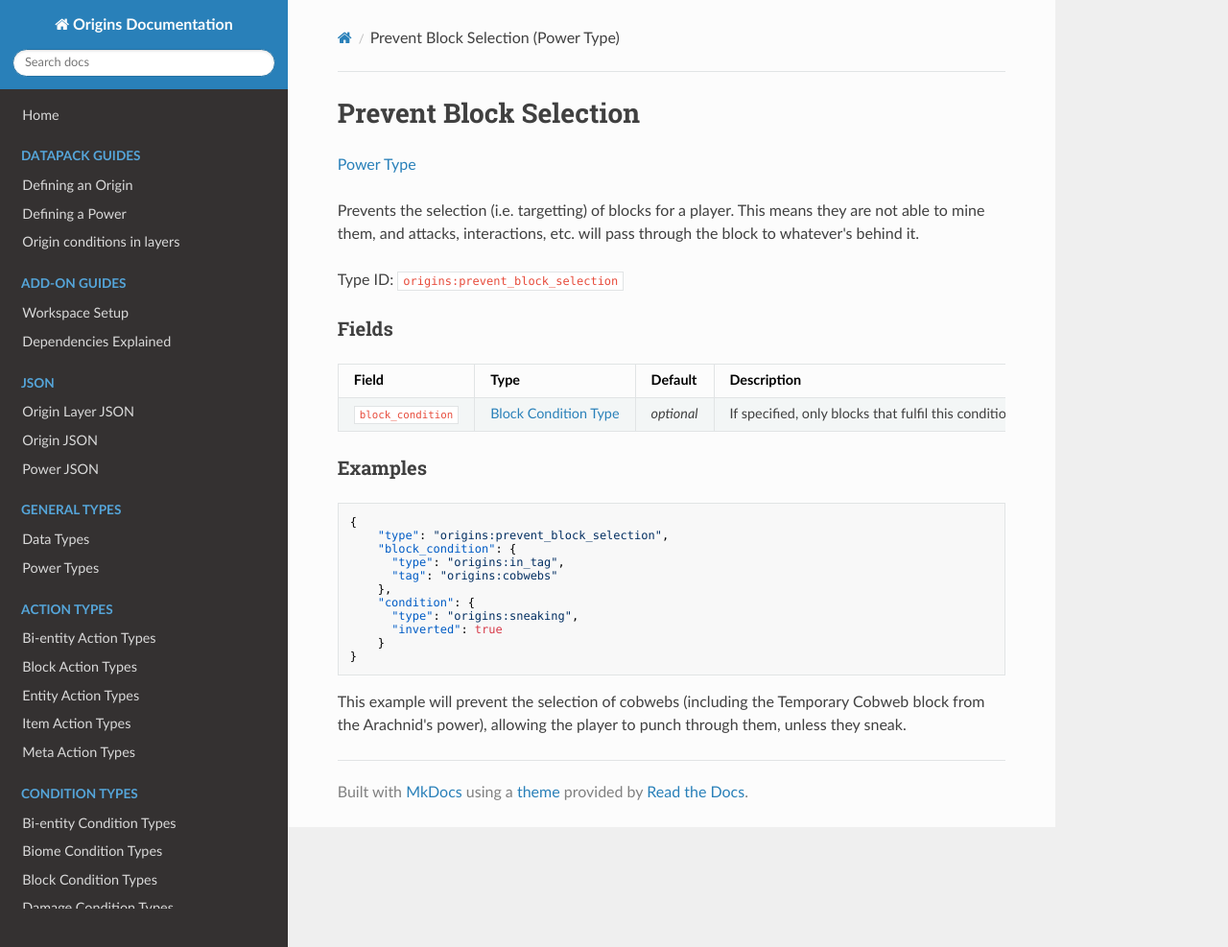
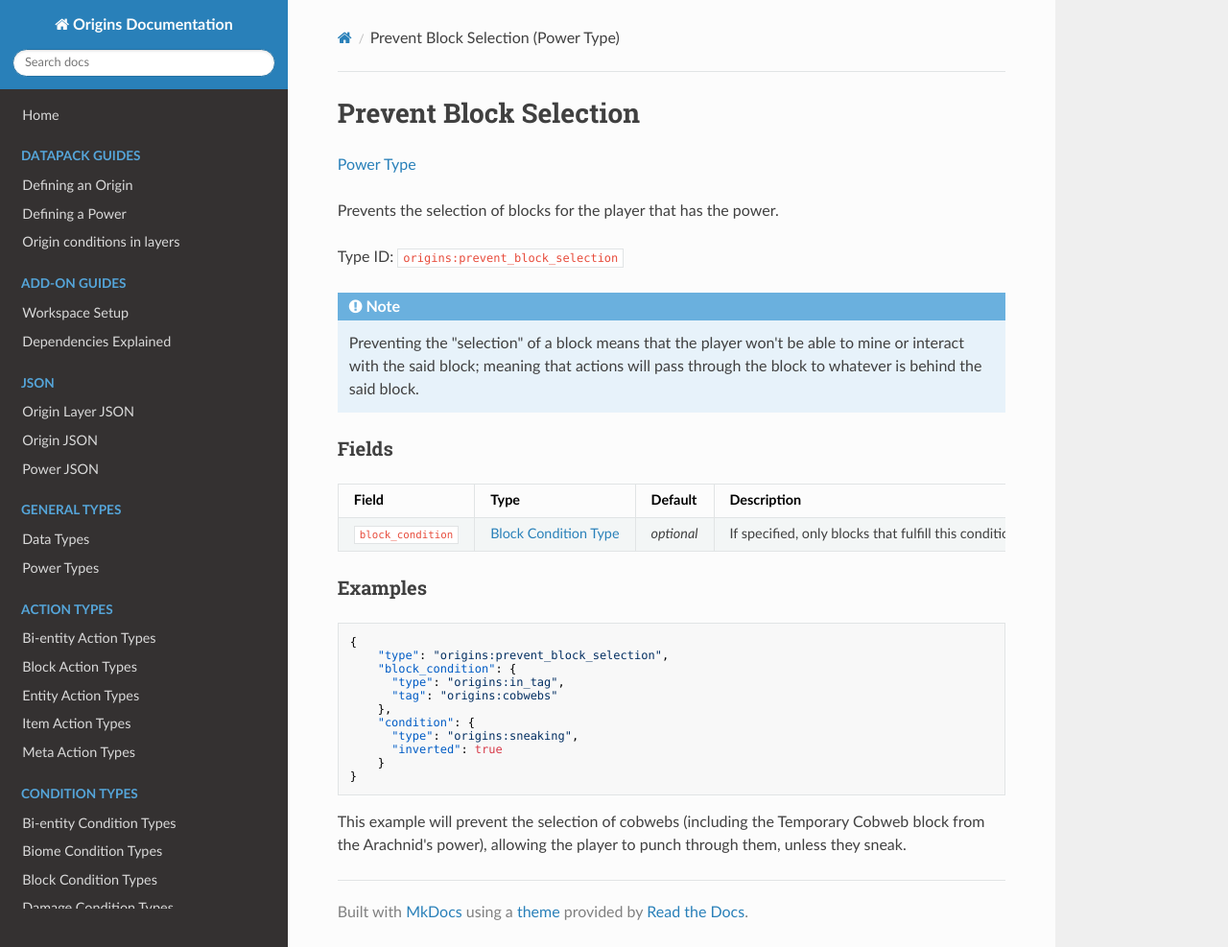
Before and after one commit to apace100/origins-docs, an MkDocs documentation site: the page built from docs/types/power_types/prevent_block_selection.md, in a window 1280 px wide and 987 px high. Shown: the whole window at 96% size. Built offline with MkDocs 1.6.1, drawn with Linux system fonts in a browser that asks for light colours; nearby versions of some CDN libraries.

Commit message:
Updated `prevent_block_selection.md` (Power Types) * Changed the description for the power type * Changed the description for the `block_condition` field in the field table

```diff
--- a/docs/types/power_types/prevent_block_selection.md
+++ b/docs/types/power_types/prevent_block_selection.md
@@ -7,16 +7,20 @@ date: 2021-04-07
 
 [Power Type](../power_types.md)
 
-Prevents the selection (i.e. targetting) of blocks for a player. This means they are not able to mine them, and attacks, interactions, etc. will pass through the block to whatever's behind it.
+Prevents the selection of blocks for the player that has the power.
 
 Type ID: `origins:prevent_block_selection`
+
+!!! note
+
+    Preventing the "selection" of a block means that the player won't be able to mine or interact with the said block; meaning that actions will pass through the block to whatever is behind the said block.
 
 
 ### Fields
 
 Field  | Type | Default | Description
 -------|------|---------|-------------
-`block_condition` | [Block Condition Type](../block_condition_types.md) | _optional_ | If specified, only blocks that fulfil this condition are affected.
+`block_condition` | [Block Condition Type](../block_condition_types.md) | _optional_ | If specified, only blocks that fulfill this condition are affected.
 
 
 ### Examples
```
